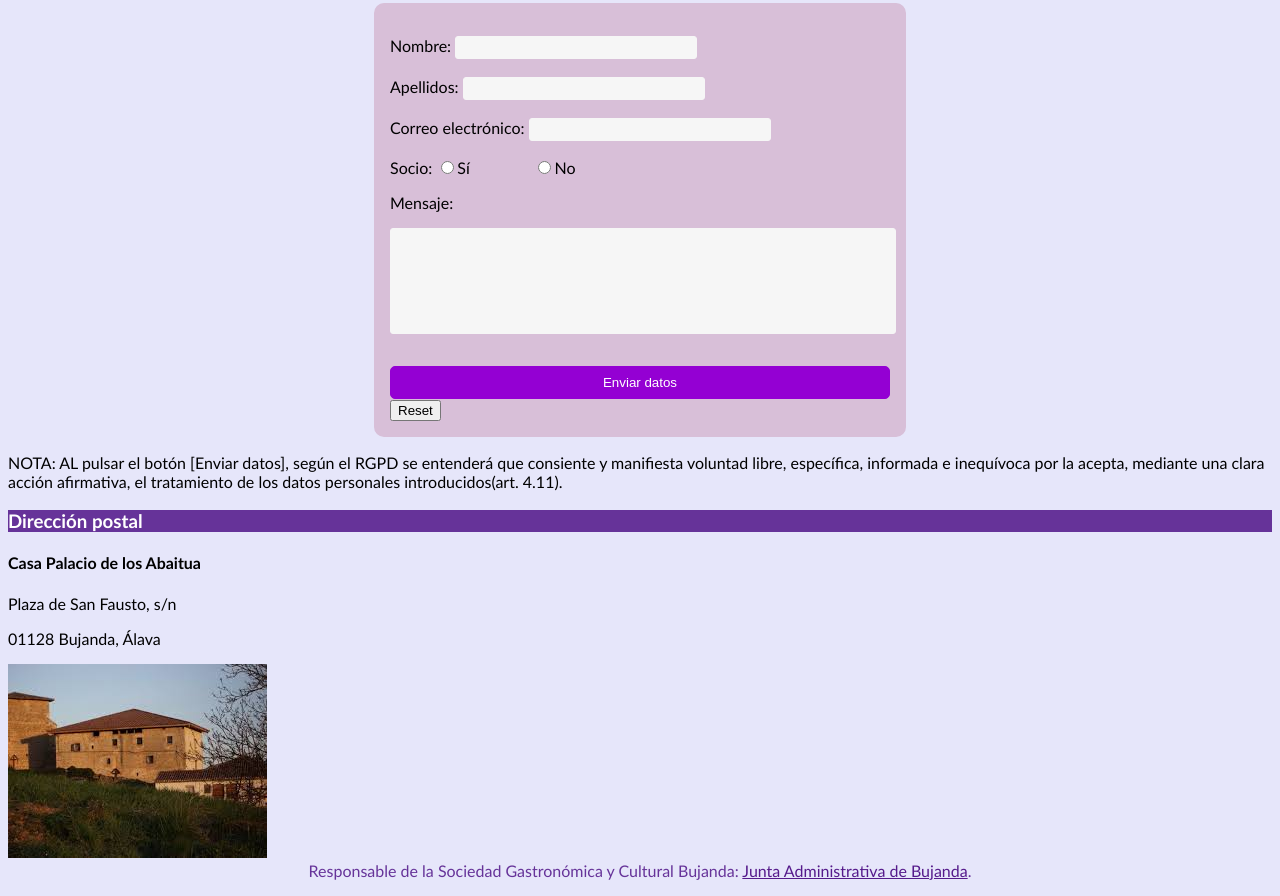
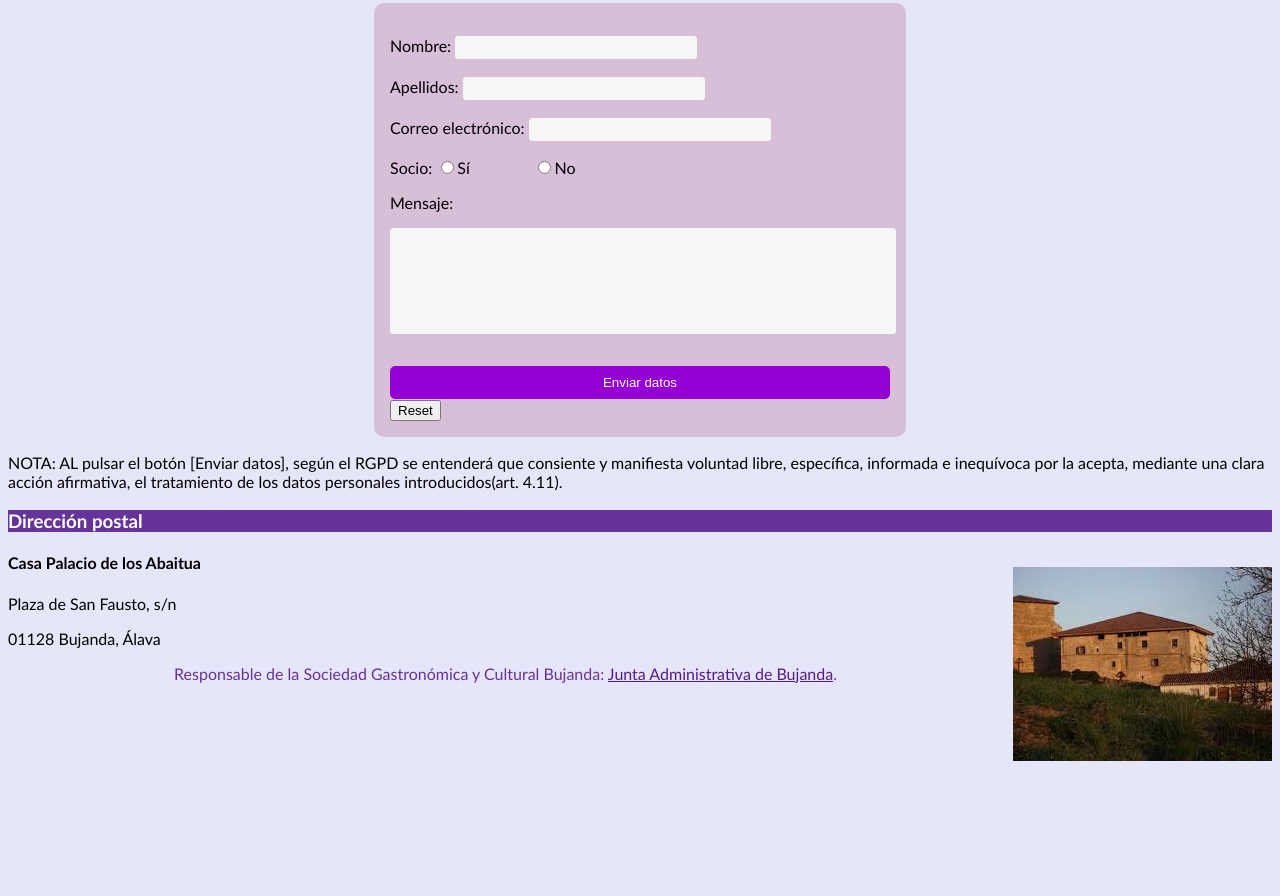
Before and after one commit to angil-birt/2425angil, a plain HTML site: page paginas/4contacto.html in a window 1280 px wide. Shown: the part 284-1180 px from the top of the page. After the commit the page ends 1064 px from the top, so only its background shows below. Drawn offline with Linux system fonts and the light colour scheme.

Commit message:
Update 4contacto.html

```diff
--- a/paginas/4contacto.html
+++ b/paginas/4contacto.html
@@ -39,10 +39,12 @@
 	</form>
 	<p>NOTA: AL pulsar el botón [Enviar datos], según el RGPD se entenderá que consiente y manifiesta voluntad libre, específica, informada e inequívoca por la acepta, mediante una clara acción afirmativa, el tratamiento de los datos personales introducidos(art. 4.11).</p>
 	<header><h3><a id="direccion"></a>Dirección postal</h3></header>
-	<h4>Casa Palacio de los Abaitua</h4>
+	  <p class="clase_img_secun_right">
+	    <img src="../imagenes/4contacto-etxea.jpeg" title="Casa Palacio de los Abaitua" alt="Casa Palacio de los Abaitua"></img>
+	  </p>
+	  <h4>Casa Palacio de los Abaitua</h4>
 	<p>Plaza de San Fausto, s/n</p>
 	<p>01128 Bujanda, Álava</p>
-    <img src="../imagenes/4contacto-etxea.jpeg" title="Casa Palacio de los Abaitua" alt="Casa Palacio de los Abaitua"></img>
  </section>
   <footer>Responsable de la Sociedad Gastronómica y Cultural Bujanda: <a href class="hipervinculo"="https://www.kanpezu.eus/servicios/juntas-administrativas/#toggle-id-2" title="Junta Administrativa de Bujanda">Junta Administrativa de Bujanda</a>.</footer>
   <p></p>
```
